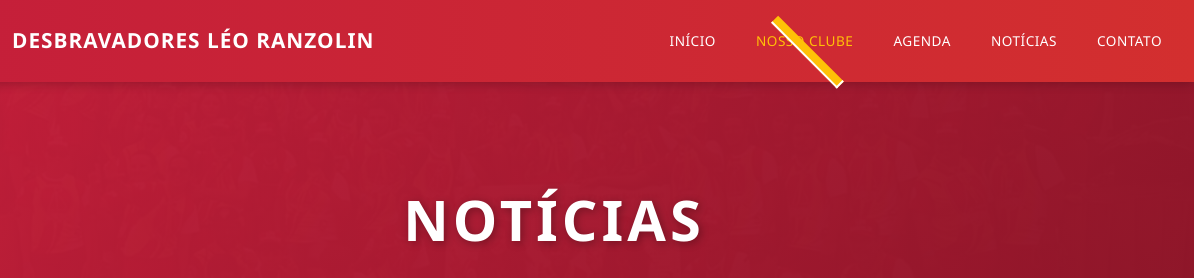
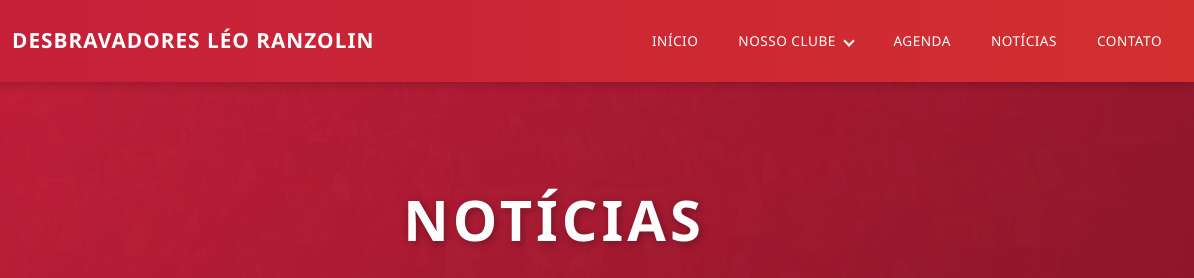
Before and after one commit to Enzo-Januario/Site_L-o_Ranzolin, a plain HTML site: page noticias.html in a window 1280 px wide. Shown: the top 278 px of the page, 86-1280 px from the left. Drawn offline with Linux system fonts and the light colour scheme.

Commit message:
Script.js

```diff
--- a/css/noticias.css
+++ b/css/noticias.css
@@ -183,12 +183,12 @@
 }
 
 /* Link ativo no menu */
-.nav-links a.active {
+.nav-links a.active:not(.dropbtn) {
     position: relative;
     color: #ffc107;
 }
 
-.nav-links a.active::after {
+.nav-links a.active:not(.dropbtn)::after {
     content: '';
     position: absolute;
     bottom: -5px;
--- a/css/quem-somos.css
+++ b/css/quem-somos.css
@@ -312,7 +312,7 @@
    LINK ATIVO NO MENU
    ============================================ */
 
-.nav-links a.active {
+.nav-links a.active:not(.dropbtn) {
     opacity: 1;
     border-bottom: 2px solid #ffc107;
 }
--- a/js/script.js
+++ b/js/script.js
@@ -192,7 +192,7 @@
 // ============================================
 window.addEventListener('scroll', () => {
     const sections = document.querySelectorAll('section[id]');
-    const navLinks = document.querySelectorAll('.nav-links a');
+    const navLinks = document.querySelectorAll('.nav-links a:not(.dropbtn)');
 
     let current = '';
 
```
